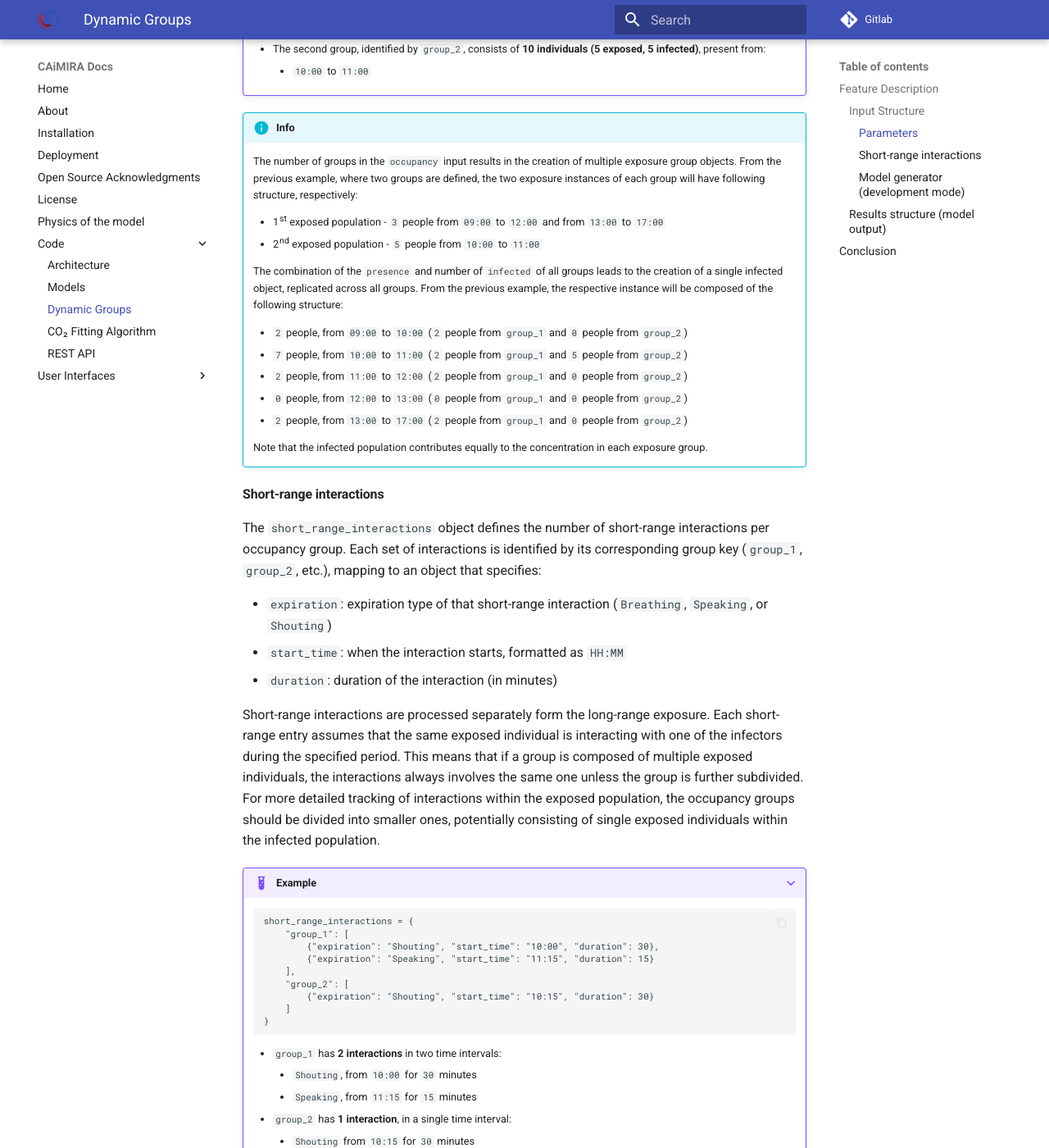
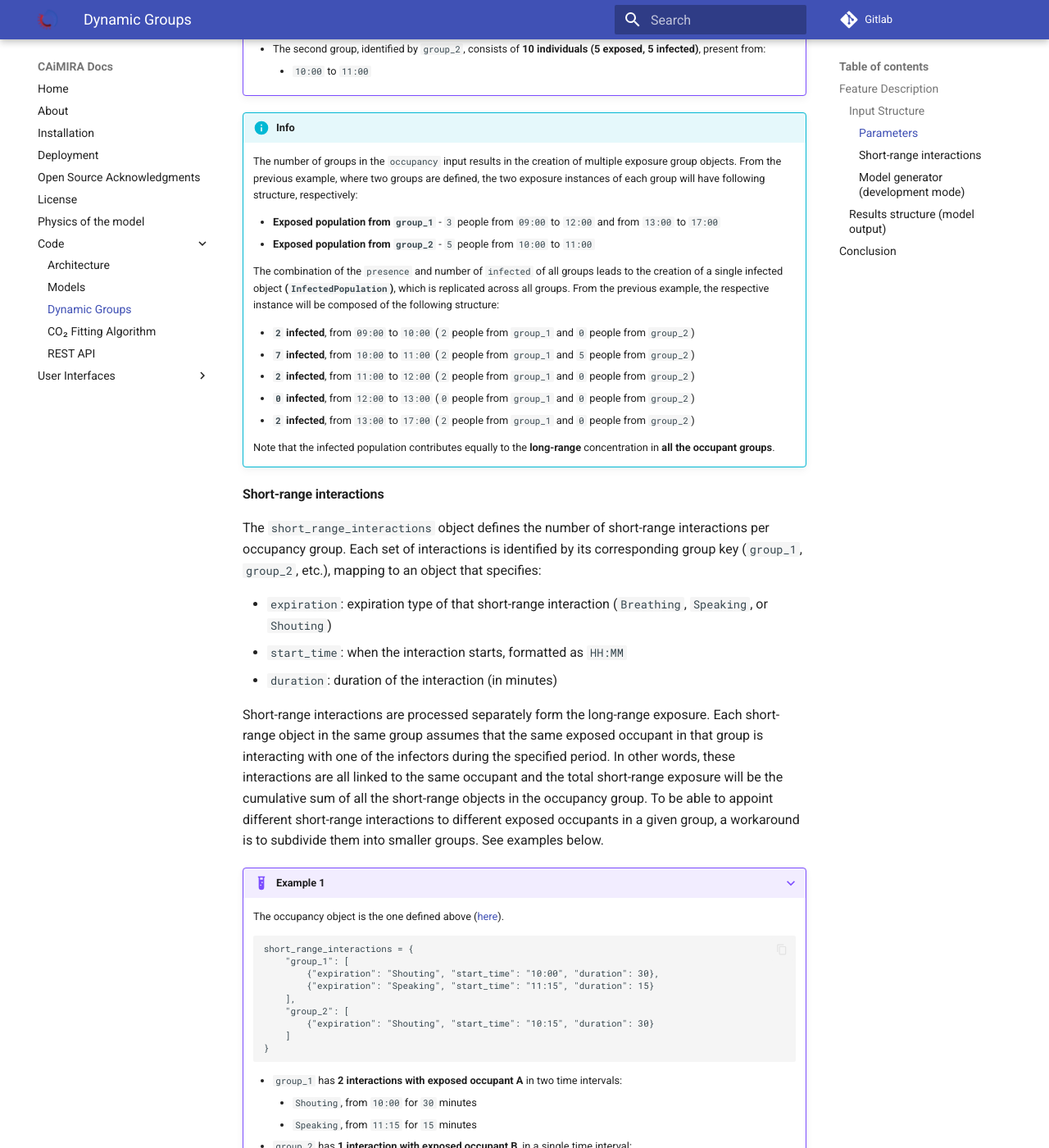
Before and after one commit to CERN/CAiMIRA, an MkDocs documentation site: the page built from caimira/docs/mkdocs/docs/code/dynamic_groups.md, in a window 1280 px wide and 1400 px high, scrolled down 1746 px. Shown: the whole window at 82% size. Built offline with MkDocs 1.6.1 and Material for MkDocs 9.7.7, drawn with Linux system fonts in a browser that asks for light colours; some of the changed text lies outside the part shown.

Commit message:
Updates on the documentation after final review

```diff
--- a/caimira/docs/mkdocs/docs/code/dynamic_groups.md
+++ b/caimira/docs/mkdocs/docs/code/dynamic_groups.md
@@ -61,18 +61,18 @@
 !!!info
     The number of groups in the `occupancy` input results in the creation of multiple exposure group objects. From the previous example, where two groups are defined, the two exposure instances of each group will have following structure, respectively:
 
-    - 1<sup>st</sup> exposed population - `3` people from `09:00` to `12:00` and from `13:00` to `17:00`
-    - 2<sup>nd</sup> exposed population - `5` people from `10:00` to `11:00`
+    - **Exposed population from `group_1`** - `3` people from `09:00` to `12:00` and from `13:00` to `17:00`
+    - **Exposed population from `group_2`** - `5` people from `10:00` to `11:00`
 
-    The combination of the `presence` and number of `infected` of all groups leads to the creation of a single infected object, replicated across all groups. From the previous example, the respective instance will be composed of the following structure:
+    The combination of the `presence` and number of `infected` of all groups leads to the creation of a single infected object **(`InfectedPopulation`)**, which is replicated across all groups. From the previous example, the respective instance will be composed of the following structure:
 
-    - `2` people, from `09:00` to `10:00` (`2` people from `group_1` and `0` people from `group_2`)
-    - `7` people, from `10:00` to `11:00` (`2` people from `group_1` and `5` people from `group_2`)
-    - `2` people, from `11:00` to `12:00` (`2` people from `group_1` and `0` people from `group_2`)
-    - `0` people, from `12:00` to `13:00` (`0` people from `group_1` and `0` people from `group_2`)
-    - `2` people, from `13:00` to `17:00` (`2` people from `group_1` and `0` people from `group_2`)
+    - **`2` infected**, from `09:00` to `10:00` (`2` people from `group_1` and `0` people from `group_2`)
+    - **`7` infected**, from `10:00` to `11:00` (`2` people from `group_1` and `5` people from `group_2`)
+    - **`2` infected**, from `11:00` to `12:00` (`2` people from `group_1` and `0` people from `group_2`)
+    - **`0` infected**, from `12:00` to `13:00` (`0` people from `group_1` and `0` people from `group_2`)
+    - **`2` infected**, from `13:00` to `17:00` (`2` people from `group_1` and `0` people from `group_2`)
 
-    Note that the infected population contributes equally to the concentration in each exposure group.
+    Note that the infected population contributes equally to the **long-range** concentration in **all the occupant groups**.
 
 #### Short-range interactions
 
@@ -82,9 +82,12 @@
 - `start_time`: when the interaction starts, formatted as `HH:MM`
 - `duration`: duration of the interaction (in minutes)
 
-Short-range interactions are processed separately form the long-range exposure. Each short-range entry assumes that the same exposed individual is interacting with one of the infectors during the specified period. This means that if a group is composed of multiple exposed individuals, the interactions always involves the same one unless the group is further subdivided. For more detailed tracking of interactions within the exposed population, the occupancy groups should be divided into smaller ones, potentially consisting of single exposed individuals within the infected population.
+Short-range interactions are processed separately form the long-range exposure. Each short-range object in the same group assumes that the same exposed occupant in that group is interacting with one of the infectors during the specified period. In other words, these interactions are all linked to the same occupant and the total short-range exposure will be the cumulative sum of all the short-range objects in the occupancy group.
+To be able to appoint different short-range interactions to different exposed occupants in a given group, a workaround is to subdivide them into smaller groups. See examples below.
 
-???+ example
+???+ example "Example 1"
+
+    The occupancy object is the one defined above ([here](#parameters)).
 
         short_range_interactions = {
             "group_1": [
@@ -96,11 +99,53 @@
             ]
         }
 
-    - `group_1` has **2 interactions** in two time intervals:
+    - `group_1` has **2 interactions with exposed occupant A** in two time intervals:
         - `Shouting`, from `10:00` for `30` minutes
         - `Speaking`, from `11:15` for `15` minutes
-    - `group_2` has **1 interaction**, in a single time interval:
+    - `group_2` has **1 interaction with exposed occupant B**, in a single time interval:
         - `Shouting` from `10:15` for `30` minutes
+
+???+ example "Example 2"
+
+        occupancy = {
+            "group_1_A": {
+                "total_people": 4,
+                "infected": 1,
+                "presence": [
+                    {"start_time": "09:00", "finish_time": "12:00"},
+                    {"start_time": "13:00", "finish_time": "17:00"}
+                ]
+            },
+            "group_1_B": {
+                "total_people": 1,
+                "infected": 1,
+                "presence": [
+                    {"start_time": "09:00", "finish_time": "12:00"},
+                    {"start_time": "13:00", "finish_time": "17:00"}
+                ]
+            },
+            ...
+        }
+
+        ...
+
+        short_range_interactions = {
+            "group_1_A": [
+                {"expiration": "Shouting", "start_time": "10:00", "duration": 30},
+            ],
+            "group_1_B": [
+                {"expiration": "Speaking", "start_time": "11:15", "duration": 15}
+            ],
+        }
+
+    - `group_1_A` has **1 interaction with exposed occupant A** in a single time interval:
+
+        - `Shouting`, from `10:00` for `30` minutes,
+
+    - `group_1_B` has **1 interaction with exposed occupant B** in a single time interval:
+
+        - `Speaking`, from `11:15` for `15` minutes.
+
 
 !!! note
     The input format must follow this dictionary structure, regardless of whether `occupancy` is defined. For example, in the *legacy* format, the short-range group should always be specified within a dictionary under the identifier `group_1`, as this is the default single-group identifier (see [here](../models/#identifier-str-group_1)).
@@ -196,6 +241,18 @@
             ),
             evaporation_factor=...,
         )
+
+    In line with the example above, we see:
+
+    - 2 `ExposureModel`: one for each occupancy group
+    - 3 `ShortRangeModel`: two for `group_1` and one for `group_2`
+    - In the `exposed` population (`Population`):
+        - the `number` is calculated from `total_people` - `infected`
+        - the `presence` interval is taken from the `occupancy` group object
+        - the `mask`, `activity`, etc. can be different for each group
+    - In  the `infected` population (`InfectedPopulation`):
+        - the `number` interval is calculated from the `occupancy` group object as a total sum of the infected from all groups at each `presence` interval
+    - The `ConcentrationModel` shall be the same in each `ExposureModel`
 
     !!!note
         As previously described, each occupancy group (`group_1` and `group_2`) leads to the creation of one `ExposureModel`, and the `ConcentrationModel`, originated from the combination of the `presence` and number of `infected`, should be the same for all `ExposureModel` groups.
```
Also changed, not shown: other parts of caimira/docs/mkdocs/docs/code/dynamic_groups.md (+1 -1 lines).
